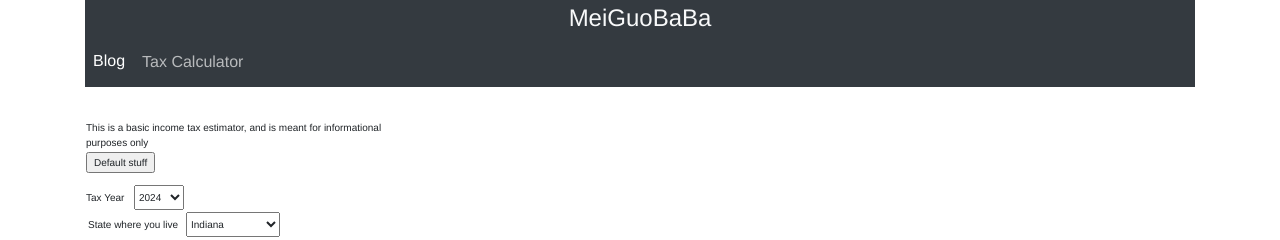
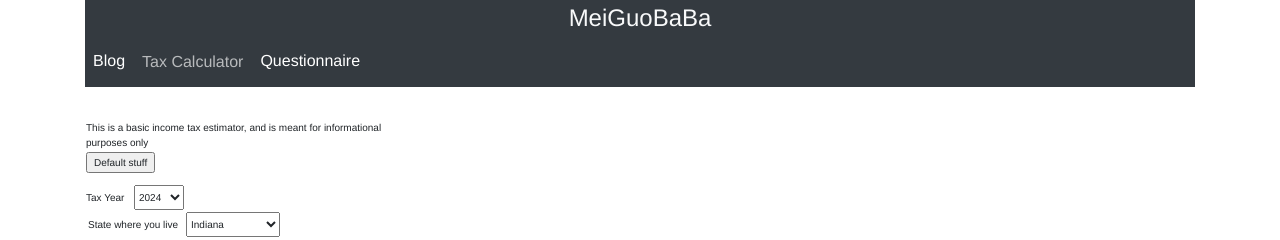
Before and after one commit to jkchen5684/jkchen5684.github.io, a Jekyll site: the page TaxCalculator/tax.html, which Jekyll copies as it is, in a window 1280 px wide. Shown: the top 240 px of the page. Built offline with Jekyll 4.4.1, drawn with Linux system fonts in a browser that asks for light colours.

Commit message:
Update tax.html

```diff
--- a/TaxCalculator/tax.html
+++ b/TaxCalculator/tax.html
@@ -51,6 +51,7 @@
       <nav class="nav d-flex justify-content-left">
         <a class="p-2 text-white" href="https://jkchen5684.github.io/">Blog</a>
         <a class="btn disabled p-2 text-white" href="https://jkchen5684.github.io/TaxCalculator/tax.html">Tax Calculator</a>
+        <a class="p-2 text-white" href="https://jkchen5684.github.io/Questionnaire/questionnaire.html">Questionnaire</a>
       </nav>
     </div>
   </div>
```
